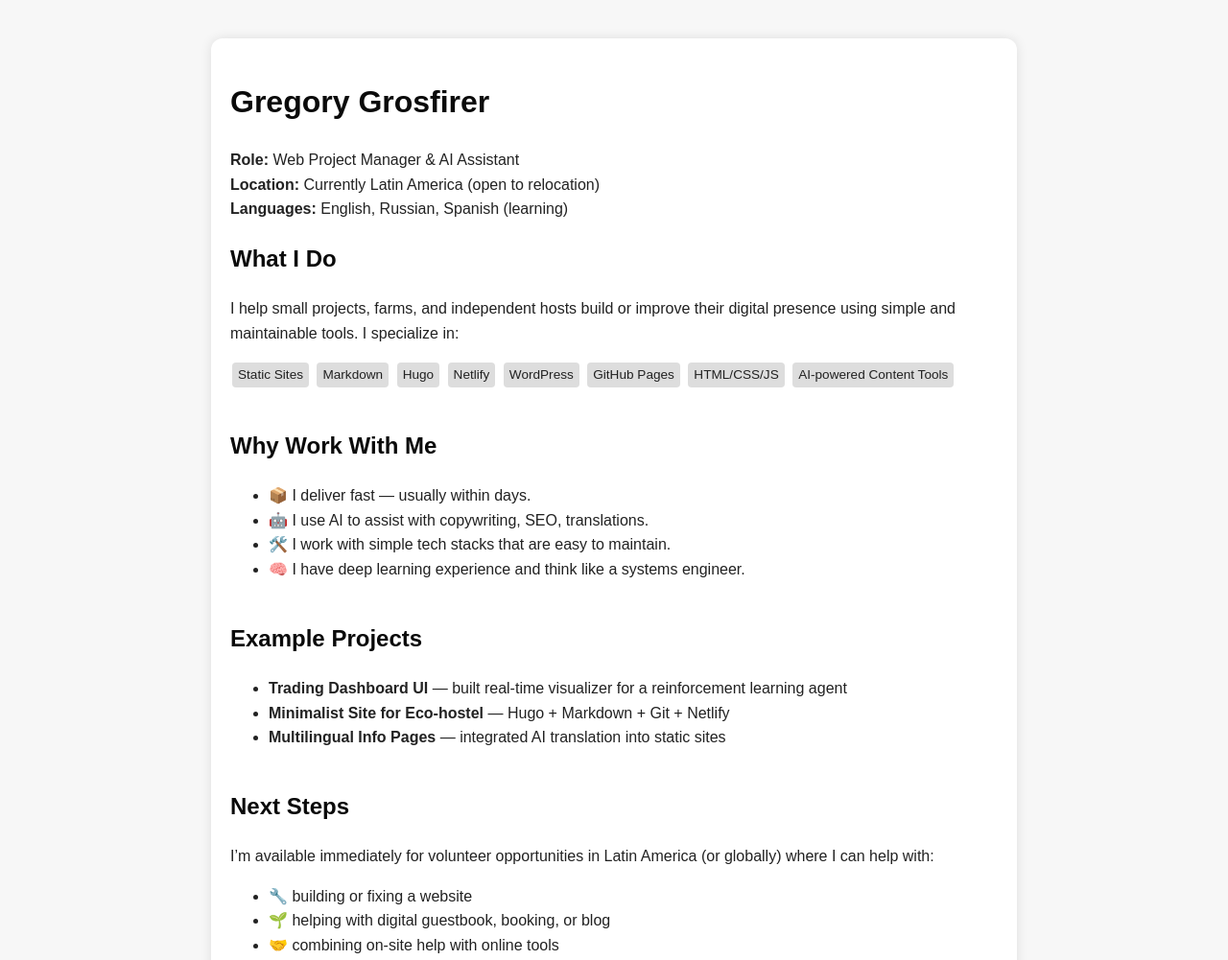
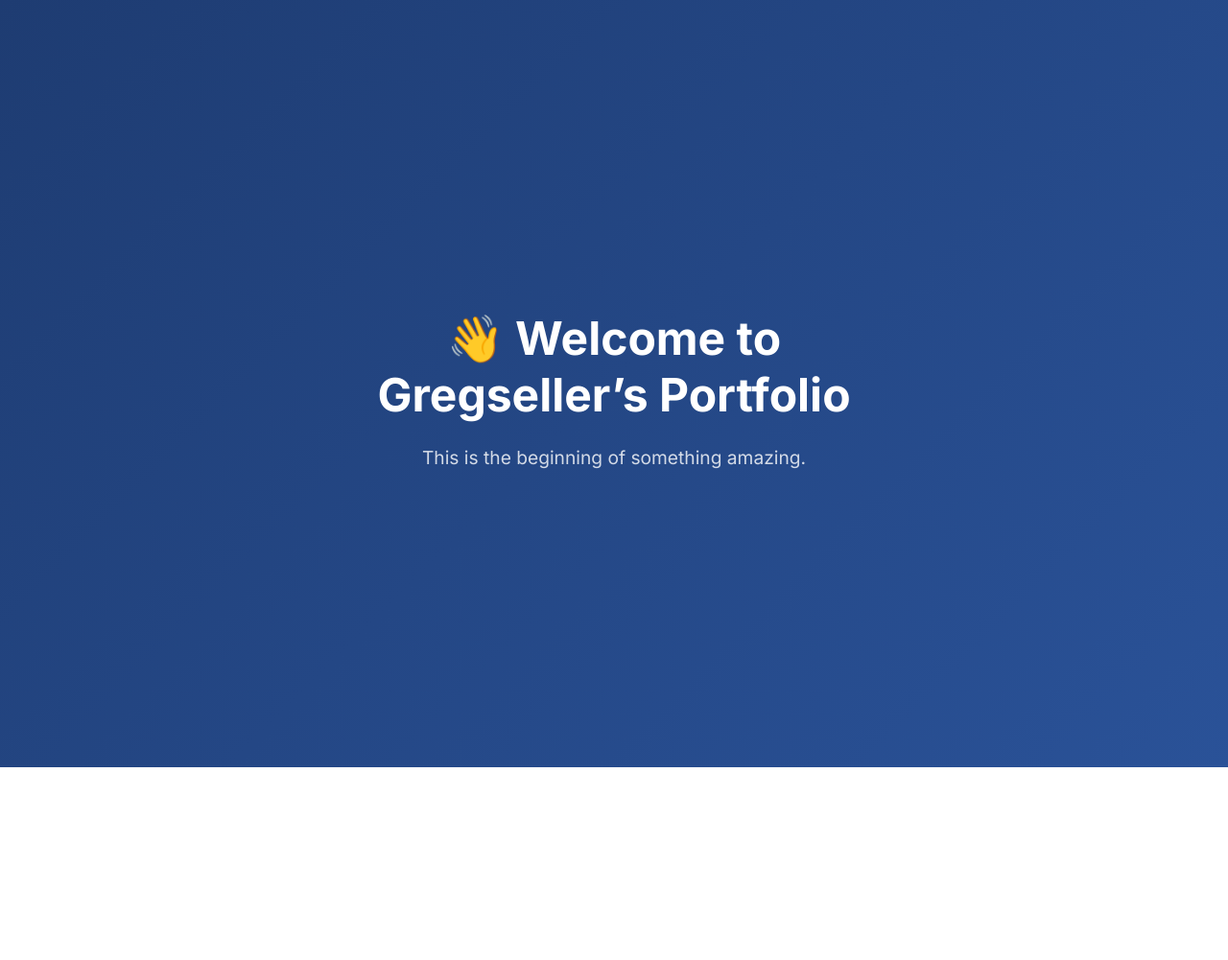
Before and after one commit to Gregseller/web-portfolio, a plain HTML site: page index.html in a window 1280 px wide. Shown: the top 1001 px of the page at 96% size. After the commit the page ends 800 px from the top, so only its background shows below. Drawn offline with Linux system fonts and the light colour scheme.

Commit message:
Revamp index.html for Gregseller Portfolio
Updated the portfolio page with a new design and content.

```diff
--- a/index.html
+++ b/index.html
@@ -1,99 +1,53 @@
 <!DOCTYPE html>
 <html lang="en">
 <head>
-  <meta charset="UTF-8">
-  <meta name="viewport" content="width=device-width, initial-scale=1.0">
-  <title>Gregory Grosfirer — Web Manager & AI Assistant</title>
+  <meta charset="UTF-8" />
+  <meta name="viewport" content="width=device-width, initial-scale=1.0"/>
+  <title>Gregseller Portfolio</title>
+  <link href="https://fonts.googleapis.com/css2?family=Inter:wght@400;700&display=swap" rel="stylesheet">
   <style>
     body {
-      font-family: Arial, sans-serif;
-      background: #f7f7f7;
       margin: 0;
-      padding: 0;
-      line-height: 1.6;
-      color: #222;
+      font-family: 'Inter', sans-serif;
+      background: linear-gradient(135deg, #1e3c72, #2a5298);
+      color: white;
+      display: flex;
+      justify-content: center;
+      align-items: center;
+      height: 100vh;
+      text-align: center;
+      animation: fadeIn 1.5s ease-in;
     }
+
     .container {
-      max-width: 800px;
-      margin: 40px auto;
-      padding: 20px;
-      background: #fff;
-      border-radius: 12px;
-      box-shadow: 0 0 12px rgba(0,0,0,0.1);
+      max-width: 600px;
     }
-    h1, h2 {
-      color: #0a0a0a;
+
+    h1 {
+      font-size: 3em;
+      margin-bottom: 0.5em;
     }
-    .section {
-      margin-bottom: 40px;
+
+    p {
+      font-size: 1.2em;
+      opacity: 0.8;
     }
-    .tag {
-      display: inline-block;
-      background: #ddd;
-      padding: 2px 6px;
-      margin: 2px;
-      border-radius: 4px;
-      font-size: 0.85em;
+
+    @keyframes fadeIn {
+      from { opacity: 0; transform: translateY(20px); }
+      to { opacity: 1; transform: translateY(0); }
+    }
+
+    @media (max-width: 600px) {
+      h1 { font-size: 2em; }
+      p { font-size: 1em; }
     }
   </style>
 </head>
 <body>
   <div class="container">
-    <h1>Gregory Grosfirer</h1>
-    <p><strong>Role:</strong> Web Project Manager & AI Assistant<br>
-       <strong>Location:</strong> Currently Latin America (open to relocation)<br>
-       <strong>Languages:</strong> English, Russian, Spanish (learning)</p>
-
-    <div class="section">
-      <h2>What I Do</h2>
-      <p>I help small projects, farms, and independent hosts build or improve their digital presence using simple and maintainable tools. I specialize in:</p>
-      <div>
-        <span class="tag">Static Sites</span>
-        <span class="tag">Markdown</span>
-        <span class="tag">Hugo</span>
-        <span class="tag">Netlify</span>
-        <span class="tag">WordPress</span>
-        <span class="tag">GitHub Pages</span>
-        <span class="tag">HTML/CSS/JS</span>
-        <span class="tag">AI-powered Content Tools</span>
-      </div>
-    </div>
-
-    <div class="section">
-      <h2>Why Work With Me</h2>
-      <ul>
-        <li>📦 I deliver fast — usually within days.</li>
-        <li>🤖 I use AI to assist with copywriting, SEO, translations.</li>
-        <li>🛠️ I work with simple tech stacks that are easy to maintain.</li>
-        <li>🧠 I have deep learning experience and think like a systems engineer.</li>
-      </ul>
-    </div>
-
-    <div class="section">
-      <h2>Example Projects</h2>
-      <ul>
-        <li><strong>Trading Dashboard UI</strong> — built real-time visualizer for a reinforcement learning agent</li>
-        <li><strong>Minimalist Site for Eco-hostel</strong> — Hugo + Markdown + Git + Netlify</li>
-        <li><strong>Multilingual Info Pages</strong> — integrated AI translation into static sites</li>
-      </ul>
-    </div>
-
-    <div class="section">
-      <h2>Next Steps</h2>
-      <p>I’m available immediately for volunteer opportunities in Latin America (or globally) where I can help with:</p>
-      <ul>
-        <li>🔧 building or fixing a website</li>
-        <li>🌱 helping with digital guestbook, booking, or blog</li>
-        <li>🤝 combining on-site help with online tools</li>
-      </ul>
-    </div>
-
-    <div class="section">
-      <h2>Contact</h2>
-      <p>Email: gregory.grosfirer@gmail.com<br>
-         Phone/WhatsApp: +972-535-307-053<br>
-         Telegram: @greggros</p>
-    </div>
+    <h1>👋 Welcome to Gregseller’s Portfolio</h1>
+    <p>This is the beginning of something amazing.</p>
   </div>
 </body>
 </html>
```
